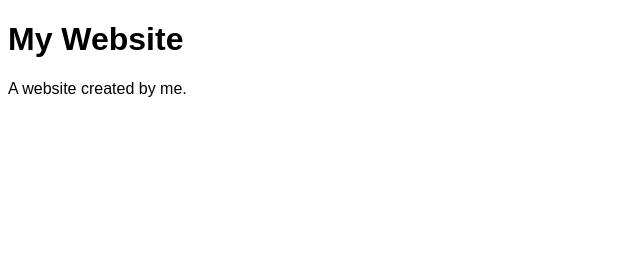
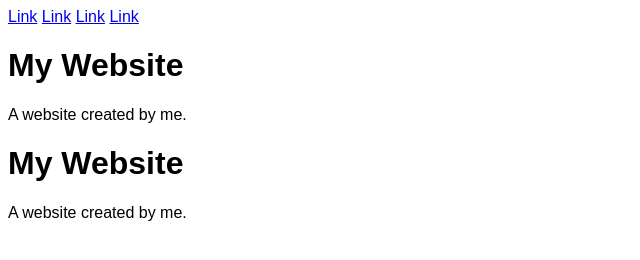
Before and after one commit to Jacobobinator/MyWebsite, a plain HTML site: page index.html in a window 1280 px wide. Shown: the whole page, without its empty margins (0-640 px from the left). Drawn offline with Linux system fonts and the light colour scheme.

Commit message:
Update index.html

```diff
--- a/index.html
+++ b/index.html
@@ -11,6 +11,21 @@
     </style>
 </head>
 <body>
+    <div class="navbar">
+    <a href="#">Link</a>
+    <a href="#">Link</a>
+    <a href="#">Link</a>
+    <a href="#" class="right">Link</a>
+    </div>
+
+
+    <div class="header">
+    <h1>My Website</h1>
+    <p>A website created by me.</p>
+    </div>
+
+
+
     <h1>My Website</h1>
     <p>A website created by me.</p>
 </body>
```
